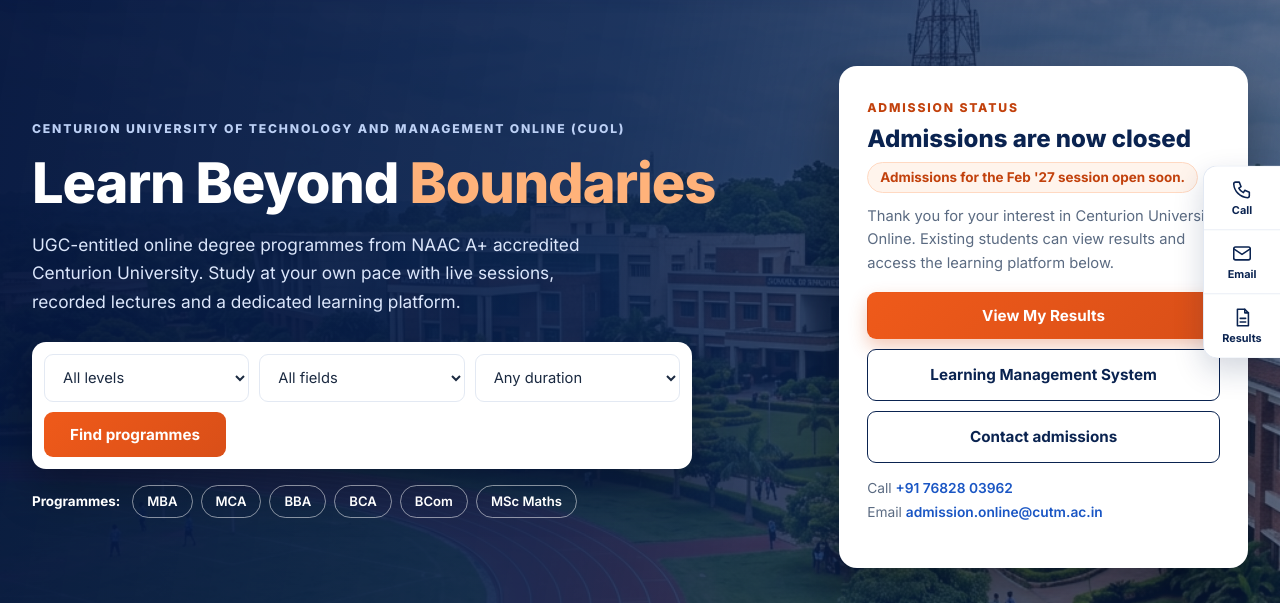
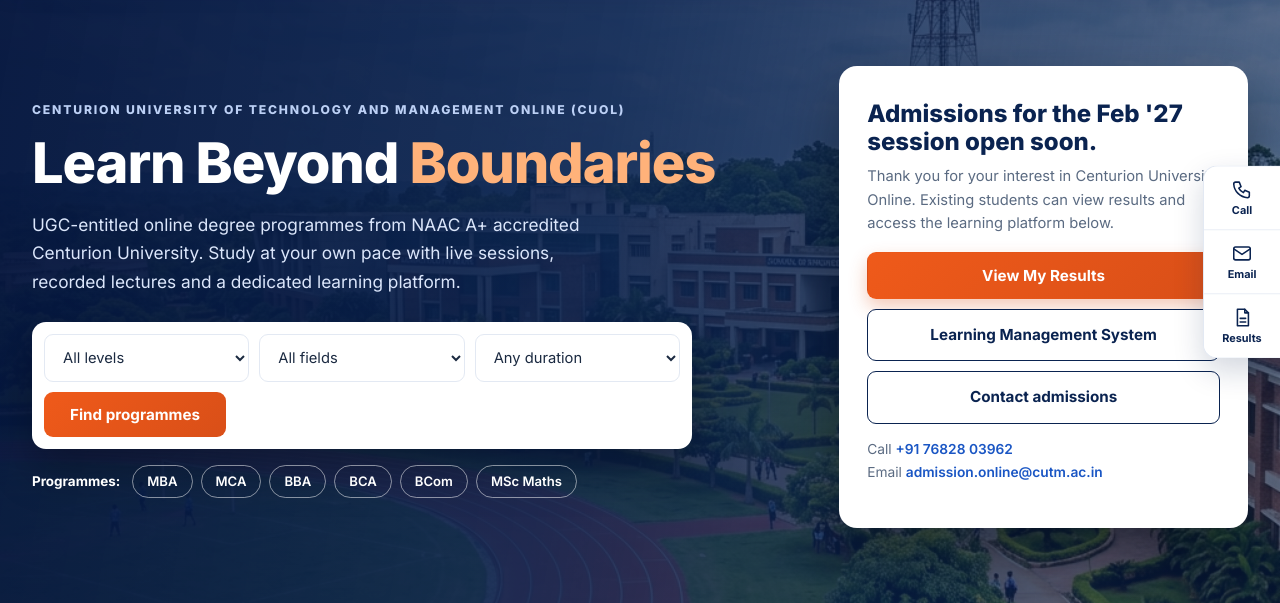
Before and after one commit to justaditya125/cuedu, a website: page frontend/public/index.html in a window 1280 px wide. Shown: the part 138-741 px from the top of the page. Drawn offline with Linux system fonts and the light colour scheme; files that its build step writes are made by us from their sources; files whose address does not match are found by name.

Commit message:
Homepage card: drop 'Admission status' and 'Admissions are now closed', keep the Feb '27 message
Co-Authored-By: Claude Sonnet 5.5 <noreply@anthropic.com>

```diff
--- a/frontend/public/index.html
+++ b/frontend/public/index.html
@@ -63,9 +63,7 @@
         </div>
       </div>
       <aside class="hero-card" aria-label="Admission status">
-        <span class="eyebrow">Admission status</span>
-        <h2>Admissions are now closed</h2>
-        <p class="soon">Admissions for the Feb &#39;27 session open soon.</p>
+        <h2>Admissions for the Feb &#39;27 session open soon.</h2>
         <p>Thank you for your interest in Centurion University Online. Existing students can view results and access the learning platform below.</p>
         <button type="button" class="btn-block primary" data-open-results>View My Results</button>
         <a class="btn-block" href="https://eclasses.cuedu.in/users/login" target="_blank" rel="noopener">Learning Management System</a>
```
